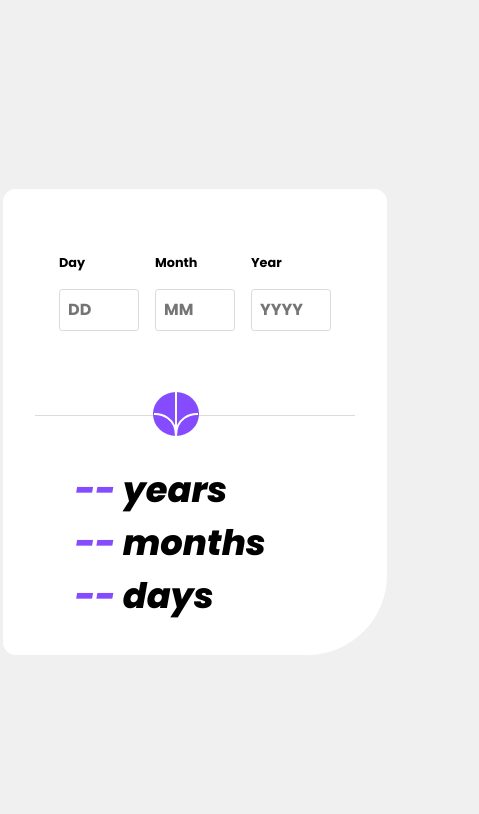
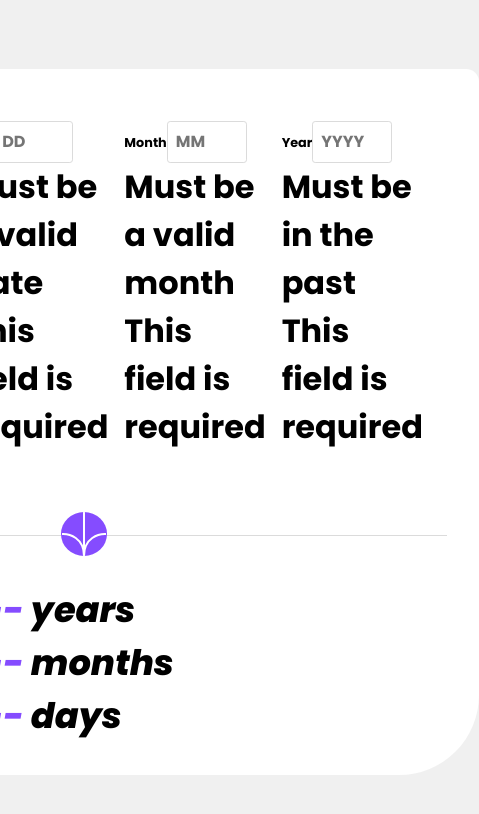
Before and after one commit to sclingan/age-calculator-app, a React (Vite) app: page / in a window 390 px wide. Shown: the top 814 px of the page, 479 px wide, since content can reach past the window. Built offline with nearby package versions, Linux system fonts and the light colour scheme.

Commit message:
Fixed screen reader error, fixing mobile layout

```diff
--- a/src/App.scss
+++ b/src/App.scss
@@ -33,6 +33,15 @@ body {
     overflow: hidden;
     position: absolute;
     white-space: nowrap;
+    width: 1px;
+  }
+
+  .sr-hidden {
+    position: absolute;
+    clip: rect(0 0 0 0);
+    height: 1px;
+    margin: -1px;
+    overflow: hidden;
     width: 1px;
   }
 
@@ -156,11 +165,8 @@ span {
 
 @media (max-width: 22.5rem) {
 
-    body {
-        padding-inline: 0.2rem;
-    }
-
-    .container {
-        padding-inline: 1rem;
+    fieldset {
+        display: flex;
+        gap: 0.2rem;
     }
 }
--- a/src/form-validate.tsx
+++ b/src/form-validate.tsx
@@ -17,28 +17,28 @@ export default function formValidate() {
     // Test for empty inputs
     if(dayValue === '') {
         label[0].classList.add('label-error');
-        emptyDay?.classList.remove('sr-only');
+        emptyDay?.classList.remove('sr-hidden');
         emptyDay?.classList.add('error');
         day?.classList.remove('input');
         day?.classList.add('input-error');
     } else {
         label[0].classList.remove('label-error');
         emptyDay?.classList.remove('error')
-        emptyDay?.classList.add('sr-only');
+        emptyDay?.classList.add('sr-hidden');
         day?.classList.remove('input-error');
         day?.classList.add('input');
     }
 
     if(monthValue === '') {
         label[1].classList.add('label-error');
-        emptyMonth?.classList.remove('sr-only');
+        emptyMonth?.classList.remove('sr-hidden');
         emptyMonth?.classList.add('error');
         month?.classList.remove('input');
         month?.classList.add('input-error');
     } else {
         label[1].classList.remove('label-error');
         emptyMonth?.classList.remove('error')
-        emptyMonth?.classList.add('sr-only');
+        emptyMonth?.classList.add('sr-hidden');
         month?.classList.remove('input-error');
         month?.classList.add('input');
     }
@@ -46,14 +46,14 @@ export default function formValidate() {
 
     if(yearValue === '') {
         label[2].classList.add('label-error');
-        emptyYear?.classList.remove('sr-only');
+        emptyYear?.classList.remove('sr-hidden');
         emptyYear?.classList.add('error');
         year?.classList.remove('input');
         year?.classList.add('input-error');
     } else {
         label[2].classList.remove('label-error');
         emptyYear?.classList.remove('error')
-        emptyYear?.classList.add('sr-only');
+        emptyYear?.classList.add('sr-hidden');
         year?.classList.remove('input-error');
         year?.classList.add('input');
     }
@@ -63,13 +63,13 @@ export default function formValidate() {
     if(yearsValue > 2023){
         year?.classList.remove('input');
         year?.classList.add('input-error');
-        validYear?.classList.remove('sr-only');
+        validYear?.classList.remove('srhidden');
         validYear?.classList.add('error');
         label[2].classList.add('error');
     } else {
         label[2].classList.remove('error');
         validYear?.classList.remove('error');
-        validYear?.classList.add('sr-only');
+        validYear?.classList.add('sr-hidden');
         year?.classList.remove('input-error');
         year?.classList.add('input');
 
@@ -81,14 +81,14 @@ export default function formValidate() {
     if(monthsValue > 12) {
         month?.classList.remove('input');
         month?.classList.add('input-error');
-        validMonth?.classList.remove('sr-only');
+        validMonth?.classList.remove('sr-hidden');
         validMonth?.classList.add('error');
         label[1].classList.add('error');
 
     } else {
         label[1].classList.remove('error');
         validMonth?.classList.remove('error');
-        validMonth?.classList.add('sr-only');
+        validMonth?.classList.add('sr-hidden');
         month?.classList.remove('input-error');
         month?.classList.add('input');
 
@@ -100,14 +100,14 @@ export default function formValidate() {
             if(dayValue > '28') {
                 day?.classList.remove('input');
                 day?.classList.add('input-error');
-                validDay?.classList.remove('sr-only');
+                validDay?.classList.remove('sr-hidden');
                 validDay?.classList.add('error');
                 label[0].classList.add('error');
             } else {
                  day?.classList.remove('input-error');
                 day?.classList.add('input');
                 validDay?.classList.remove('error');
-                validDay?.classList.add('sr-only');
+                validDay?.classList.add('sr-hidden');
                 label[0].classList.remove('error');
             }
             break;
@@ -116,14 +116,14 @@ export default function formValidate() {
             if(dayValue === '31') {
                 day?.classList.remove('input');
                 day?.classList.add('input-error');
-                validDay?.classList.remove('sr-only');
+                validDay?.classList.remove('sr-hidden');
                 validDay?.classList.add('error');
                 label[0].classList.add('error');
             } else {
                  day?.classList.remove('input-error');
                 day?.classList.add('input');
                 validDay?.classList.remove('error');
-                validDay?.classList.add('sr-only');
+                validDay?.classList.add('sr-hidden');
                 label[0].classList.remove('error');
             }
             break;
@@ -132,14 +132,14 @@ export default function formValidate() {
             if(dayValue === '31') {
                 day?.classList.remove('input');
                 day?.classList.add('input-error');
-                validDay?.classList.remove('sr-only');
+                validDay?.classList.remove('sr-hidden');
                 validDay?.classList.add('error');
                 label[0].classList.add('error');
             } else {
                 day?.classList.remove('input-error');
                 day?.classList.add('input');
                 validDay?.classList.remove('error');
-                validDay?.classList.add('sr-only');
+                validDay?.classList.add('sr-hidden');
                 label[0].classList.remove('error');
             }
             break;
@@ -148,14 +148,14 @@ export default function formValidate() {
             if(dayValue === '31') {
                 day?.classList.remove('input');
                 day?.classList.add('input-error');
-                validDay?.classList.remove('sr-only');
+                validDay?.classList.remove('sr-hidden');
                 validDay?.classList.add('error');
                 label[0].classList.add('error');
             } else {
                 day?.classList.remove('input-error');
                 day?.classList.add('input');
                 validDay?.classList.remove('error');
-                validDay?.classList.add('sr-only');
+                validDay?.classList.add('sr-hidden');
                 label[0].classList.remove('error');
             }
             break;
@@ -164,14 +164,14 @@ export default function formValidate() {
             if(dayValue === '31') {
                 day?.classList.remove('input');
                 day?.classList.add('input-error');
-                validDay?.classList.remove('sr-only');
+                validDay?.classList.remove('srhidden');
                 validDay?.classList.add('error');
                 label[0].classList.add('error');
             } else {
                 day?.classList.remove('input-error');
                 day?.classList.add('input');
                 validDay?.classList.remove('error');
-                validDay?.classList.add('sr-only');
+                validDay?.classList.add('sr-hidden');
                 label[0].classList.remove('error');
             }
             break;
--- a/src/form.tsx
+++ b/src/form.tsx
@@ -54,20 +54,20 @@ function Form() {
           <div className='div-input'>
           <label htmlFor='day'>Day</label>
           <input id='day' aria-label='Birthday' value={day} onChange={e => setDay(e.target.value)} placeholder='DD'></input>
-          <p className='sr-only' id='valid-day'>Must be a valid date</p>
-          <p className='sr-only' id='empty-day'>This field is required</p>
+          <p className='sr-hidden' id='valid-day'>Must be a valid date</p>
+          <p className='sr-hidden' id='empty-day'>This field is required</p>
           </div>
           <div className='div-input'>
           <label htmlFor='month'>Month</label>
           <input id='month'  aria-label='Birthmonth' value={month} onChange={e => setMonth(e.target.value)} placeholder='MM'></input>
-          <p className='sr-only' id='valid-month'>Must be a valid month</p>
-          <p className='sr-only' id='empty-month'>This field is required</p>
+          <p className='sr-hidden' id='valid-month'>Must be a valid month</p>
+          <p className='sr-hidden' id='empty-month'>This field is required</p>
           </div>
           <div className='div-input'>
           <label htmlFor='year'>Year</label>
           <input id='year' aria-label='Birthyear' value={year} onChange={e => setYear(e.target.value)} placeholder='YYYY'></input>
-          <p className='sr-only' id='valid-year'>Must be in the past</p>
-          <p className='sr-only' id='empty-year'>This field is required</p>
+          <p className='sr-hidden' id='valid-year'>Must be in the past</p>
+          <p className='sr-hidden' id='empty-year'>This field is required</p>
           </div>
           </fieldset>
         </form>
```
